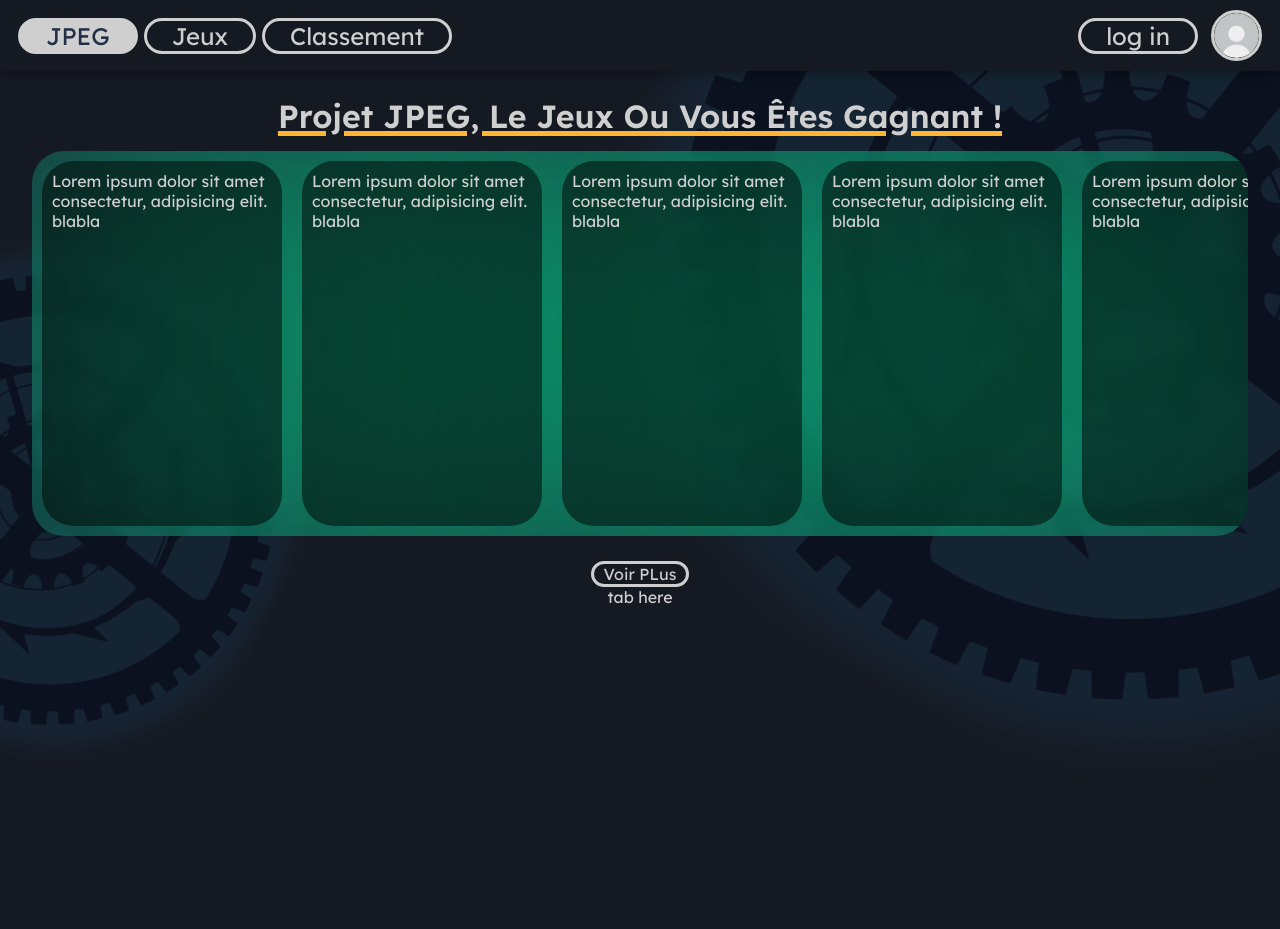
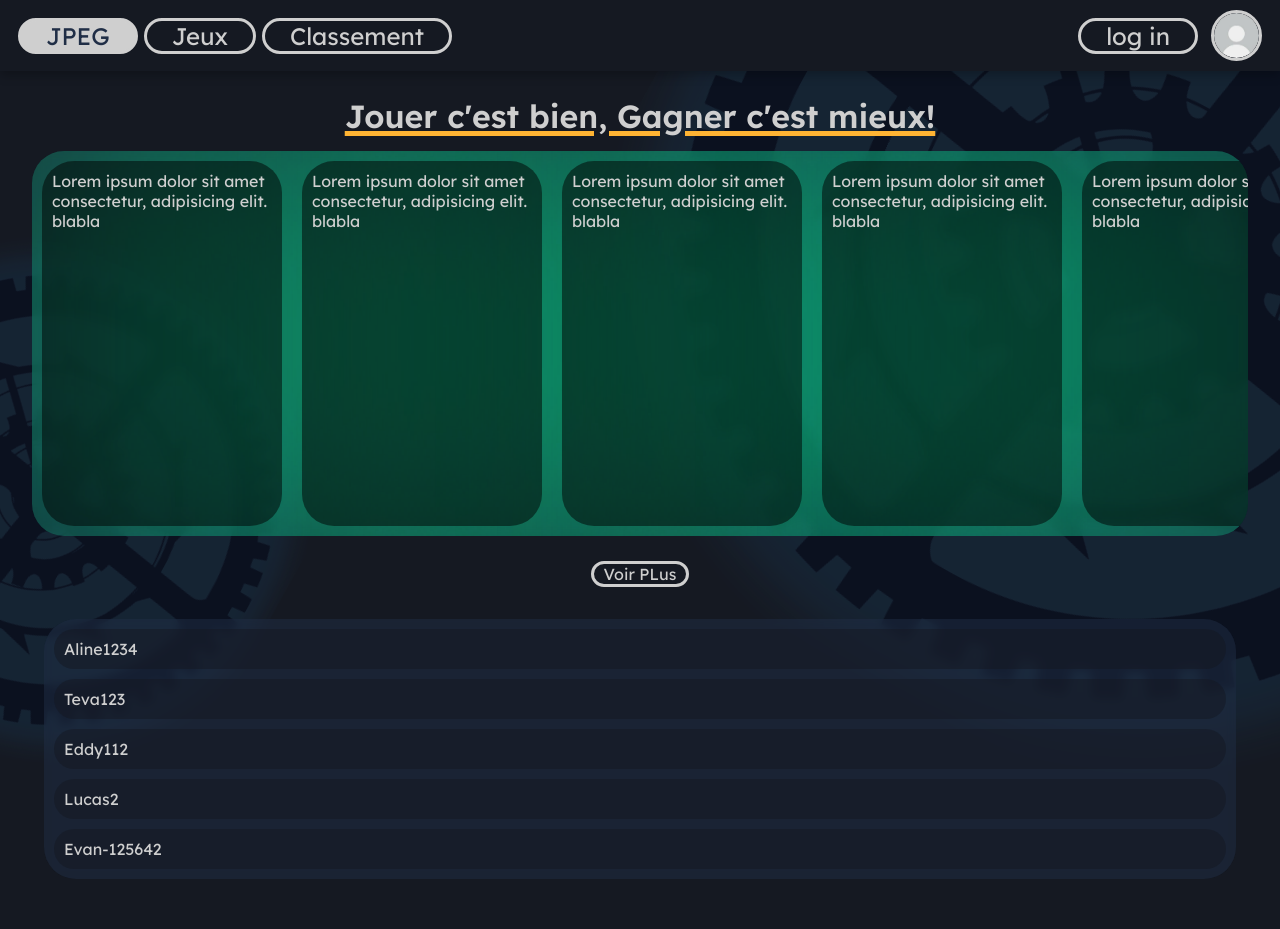
Before and after one commit to synnfall/JPEG, a PHP site: page / in a window 1280 px wide; the page is wider, and only the part inside the window is pictured. Run offline with PHP 8.4, Linux system fonts and the light colour scheme.

Commit message:
tableau fonctionnel, rework css plus tard

```diff
--- a/src/public/index.html
+++ b/src/public/index.html
@@ -29,7 +29,7 @@
   <!-- MAIN -->
   <main>
     <div class="titre">
-      <h1>Projet JPEG, Le Jeux Ou Vous Êtes Gagnant !</h1>
+      <!-- H1 titre dynamique c.f. index.js -->
     </div>
     <div class="caroussel_jeux">
 
@@ -41,7 +41,6 @@
     </div>
     <div class="classement">
       <!-- TAB CLASSEMENT -->
-      tab here
     </div>
 
 
--- a/src/public/scripts/index.js
+++ b/src/public/scripts/index.js
@@ -18,7 +18,32 @@ if (debug) {
     ];
 
     data_classement = [
-
+        {
+            "pseudo" : "Aline",
+            "points" : 1234,
+            "id"     : 2,
+            "lien_pp": "./img/pfp/default_pfp.jpg"
+        }, {
+            "pseudo" : "Teva",
+            "points" : 123,
+            "id"     : 1,
+            "lien_pp": "./img/pfp/default_pfp.jpg"
+        }, {
+            "pseudo" : "Eddy",
+            "points" : 112,
+            "id"     : 3,
+            "lien_pp": "./img/pfp/default_pfp.jpg"
+        }, {
+            "pseudo" : "Lucas",
+            "points" : 2,
+            "id"     : 4,
+            "lien_pp": "./img/pfp/default_pfp.jpg"
+        }, {
+            "pseudo" : "Evan",
+            "points" : -125642,
+            "id"     : 5,
+            "lien_pp": "./img/pfp/default_pfp.jpg"
+        },
     ];
 } else {
     data_caroussel = [];
@@ -31,14 +56,13 @@ if (debug) {
 
 function html_onload() {
     // Charge le message de bienvenue
-    // add_message_bienvenue(); // TODO
-
+    add_message_bienvenue(); // TODO
 
     // Charge le caroussel
     add_carrousel_jeux(data_caroussel);
 
     // Charge le classement
-    // add_classement(data_classement); // TODO
+    add_classement(data_classement); // TODO
 }
 
 
@@ -47,15 +71,61 @@ function html_onload() {
  */
 
 function add_message_bienvenue() {
+    message = get_message_bienvenue();
+    h1 = html_message_bienvenue(message);
 
+    div_titre = document.querySelector(".titre");
+    div_titre.appendChild(h1);
 }
 
 function html_message_bienvenue(message) {
+    text = document.createTextNode(message);
+    h1 = document.createElement("h1");
 
+    h1.appendChild(text);
+    return h1
+}
+
+function remove_message_bienvenue() {
+    div_bienvenue = document.querySelector(".titre")
+    div_bienvenue.children["0"].remove();
+}
+
+function change_message_bienvenue() { // Non utilisée, a remove si besoins.
+    remove_message_bienvenue();
+    add_message_bienvenue();
 }
 
 function get_message_bienvenue() {
+    messages = [
+        "EsT-cE qUe cE sItE eST cOnvErtIt eN PdF ?!?",
+        "Aline was here",
+        ":3",
+        "Message de malvenue.md",
+        "Google 'en passant'.",
+        "Minecraft 2.0 is out !",
+        "Made with love !",
+        "echo 'bonjour {$user}'",
+        "Il est ou le 20/20?",
+        "The lie is a cake?",
+        "The cake is a lie.",
+        "Veni Vidi Vici.",
+        "Tricher ?!? Nous ?",
+        "Perdre ? C'est du passé.",
+        "Vous allez aimer gagner.",
+        "La gloire est uniquement dans la victoire!",
+        "Jouer c'est bien, Gagner c'est mieux!",
+        "Jouer. Pour. Être. Gagnant.",
+        "J.P.E.G.",
+    ];
 
+    const index_message_random = Math.floor(Math.random() * messages.length);
+
+    if (debug) {
+        console.log(index_message_random, messages[index_message_random]);
+    };
+
+    return messages[index_message_random];
 }
 
 
@@ -128,3 +198,63 @@ function get_style_td() {
 /**
  * CLASSEMENTS
  */
+
+/**
+ * @param {[{"pseudo" : string,"points" : int,"id" : int,"lien_pp": string}]} classement
+ */
+function add_classement(classement) {
+    table = document.createElement("table");
+
+    for (let i = 0; i < classement.length; i++) { // parcourt de la liste ligne par ligne
+        utilisateur = classement[i];
+
+        // on récupère la data
+        id = utilisateur.id;
+        pfp = utilisateur.lien_pp;
+        pseudo = utilisateur.pseudo;
+        pts = utilisateur.points;
+
+        // creation tr
+        tr = create_tr_user(id, pfp, pseudo, pts);
+        table.appendChild(tr);
+    }
+
+    div_classement = document.querySelector(".classement");
+    div_classement.appendChild(table);
+}
+
+/**
+ * USER TABLE CREATION
+ *
+ * /!\ LIENS PFP & LIENS PROFILS PEUVENT CHANGER /!\
+ */
+
+function create_tr_user(id, pfp, pseudo, pts) {
+    tr = document.createElement("tr");
+
+    link = document.createElement("a");
+
+    span_pfp = document.createElement("span");
+    span_pseudo = document.createElement("span");
+    span_score = document.createElement("span");
+
+    img_pfp = document.createElement("img");
+
+    // data
+    // img_pfp.src = pfp;
+    span_pfp.appendChild(img_pfp);
+
+    span_pseudo.appendChild(document.createTextNode(pseudo));
+
+    span_score.appendChild(document.createTextNode(pts));
+
+    // lien profil
+    link.href = "#TODO"
+
+    // append
+    link.appendChild(span_pfp);
+    link.appendChild(span_pseudo);
+    link.appendChild(span_score);
+    tr.appendChild(link);
+    return tr
+}
--- a/src/public/style/global.css
+++ b/src/public/style/global.css
@@ -98,8 +98,8 @@ h3 {
 * selection
 */
 ::selection {
-    color: var(--accent);
-    background-color: var(--tertiary);
+    color: var(--tertiary);
+    background-color: var(--accent);
 }
 
 /* * * * * * * * * * *\
--- a/src/public/style/home.css
+++ b/src/public/style/home.css
@@ -9,14 +9,16 @@ main {
     padding-bottom: 15px;
 }
 
-.caroussel_jeux {
+.caroussel_jeux, .classement {
+    margin-bottom: 32px;
+
     display: flex;
     flex-direction: column-reverse;
     justify-content: center;
     align-items: center;
 }
 
-.caroussel_jeux table tr {
+.caroussel_jeux table tr{
     margin: 0 0 25px 0;
 
     display: flex;
@@ -34,7 +36,7 @@ main {
     scrollbar-width: none;
 }
 
-.caroussel_jeux table tr td {
+.caroussel_jeux table tr td{
     margin: 10px;
     padding: 10px;
 
@@ -90,6 +92,53 @@ main {
     color: var(--tertiary);
 }
 
+
+/* * * * * * * *\
+|*  Classement *|
+\* * * * * * * */
+
 .classement {
+    padding: 5px 0;
 
+    background: #202e4680;
+    backdrop-filter: blur(5px);
+    border-radius: 32px;
 }
+
+
+.classement table tr {
+
+    display: flex;
+    flex-direction: row;
+
+    border-radius: 32px;
+    max-width: 95vw;
+
+    overflow-x: scroll;
+    scrollbar-color: var(--secondary) var(--primary);
+    scrollbar-gutter: auto;
+    scrollbar-width: none;
+}
+
+
+.classement table tr a {
+    margin: 5px 10px;
+    padding: 10px;
+
+    background: rgba(21, 25, 34, 0.5);
+
+    border-radius: 32px;
+
+    min-height: 15px;
+    min-width: 90vw;
+
+    position: relative;
+
+    transition: .3s;
+}
+
+.classement table tr a:hover {
+    background: rgba(144, 150, 163, 0.5);
+
+    transition: .3s;
+}
```
